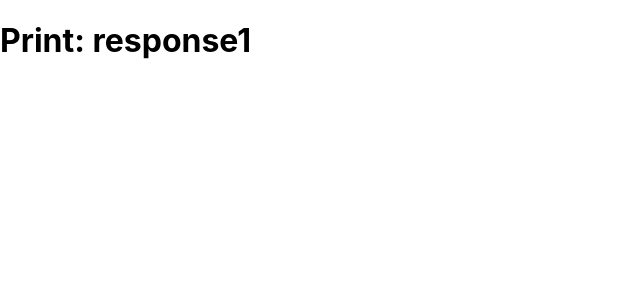
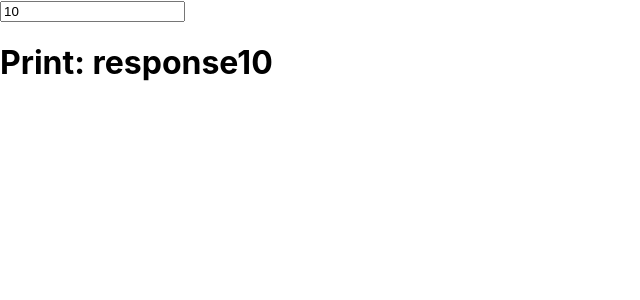
Before and after one commit to itsapep/react-js-intermediate, a React (Create React App) app: page / in a window 1280 px wide. Shown: the top 300 px of the page, without its empty margins (0-640 px from the left). Built offline with nearby package versions, Linux system fonts and the light colour scheme.

Commit message:
[edit] use useEffect function dependency

```diff
--- a/src/components/MoreEffect.js
+++ b/src/components/MoreEffect.js
@@ -2,15 +2,22 @@ import { useEffect, useState } from "react";
 import moreEffectService from "../services/moreEffectService";
 
 const MoreEffect = () => {
-    const { doPrint } = moreEffectService();
-    const [result, setResult] = useState();
+    const {doPrint} = moreEffectService();
+    const [result, setResult] = useState('');
+    const [id, setId] = useState('10');
     // Allow a functional component to use lifecycle methods
+    // useEffect will be called when there's change in id
     useEffect(() => {
-        setResult(doPrint('1'));
+        setResult(doPrint(id));
         console.log('1');
-    },[])
+        // deps will control when to do useEffect
+    },[id])
     return(
         <>
+            <input type='text' value={id} onChange={(e) => {
+                setId(e.target.value)
+            }}></input>
+            {/* <button onClick={() => setId('10')}>Click</button> */}
             <h1>Print: {result}</h1>
         </>
     )
```
